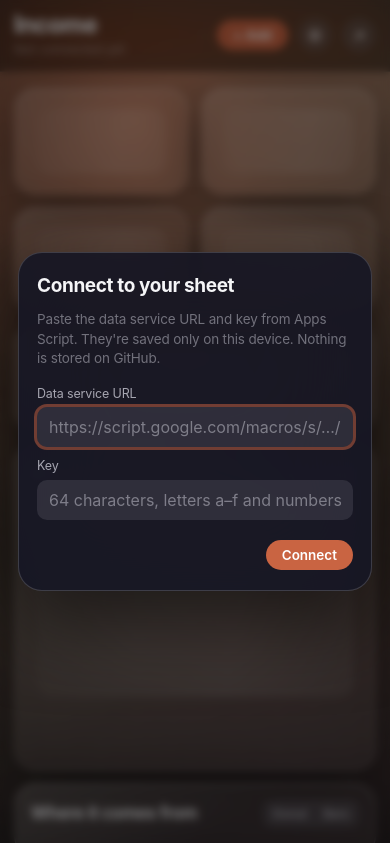
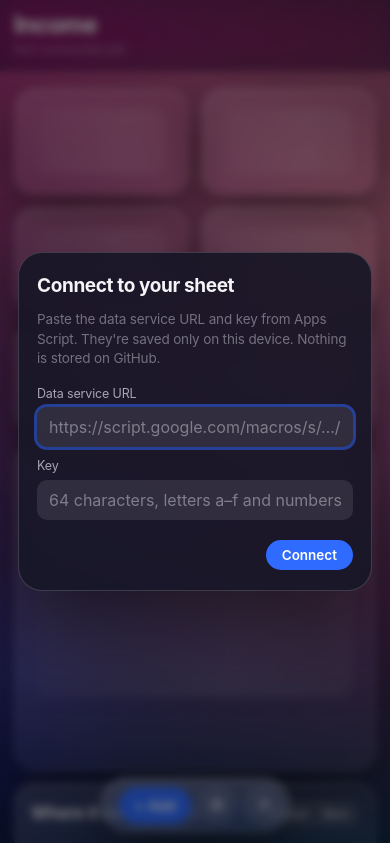
Before and after one commit to everett-major/income-dashboard, a plain HTML site: page index.html in a window 390 px wide. Shown: the top 843 px of the page. Drawn offline with Linux system fonts and the light colour scheme.

Commit message:
Bottom glass control bar on phones, Vivid theme, faster gradient
- Phones: year switcher, Add, settings and sheet link float in a Liquid
  Glass bar at the bottom (Add menu opens upward). Desktop unchanged.
- New default Vivid theme (pink, orange, blue, purple, cyan).
- Background motion is about twice as fast in every theme.

Co-Authored-By: Claude Opus 5.5 <noreply@anthropic.com>

```diff
--- a/index.html
+++ b/index.html
@@ -298,6 +298,25 @@
   @media (max-width: 600px) {
     input, select { font-size: 16px; }
     dialog form { padding: 20px 18px; }
+    /* Controls live in a floating Liquid Glass bar at the bottom, within thumb reach */
+    .nav-actions.dock { position: fixed; z-index: 40; left: 50%; bottom: calc(12px + env(safe-area-inset-bottom));
+      transform: translateX(-50%); display: flex; align-items: center; gap: 6px; padding: 6px; border-radius: 999px;
+      max-width: calc(100vw - 20px);
+      background: linear-gradient(180deg, rgba(255,255,255,.2), rgba(255,255,255,.07));
+      -webkit-backdrop-filter: blur(22px) saturate(190%) brightness(1.08); backdrop-filter: blur(22px) saturate(190%) brightness(1.08);
+      border: 1px solid rgba(255,255,255,.3);
+      box-shadow: inset 0 1px 1px rgba(255,255,255,.55), inset 0 -1px 1px rgba(255,255,255,.12), 0 12px 34px rgba(0,0,0,.38);
+      animation: dockIn .6s var(--spring) backwards; }
+    .nav-actions.dock .seg { background: rgba(255,255,255,.1); border-radius: 999px; padding: 3px; }
+    .nav-actions.dock .seg .thumb { border-radius: 999px; top: 3px; bottom: 3px; background: rgba(255,255,255,.26); }
+    .nav-actions.dock .seg button { padding: 7px 12px; font-size: 14px; border-radius: 999px; }
+    .nav-actions.dock .icon-btn { width: 40px; height: 40px; font-size: 17px; background: rgba(255,255,255,.1); }
+    .nav-actions.dock button.add { padding: 10px 15px; font-size: 14.5px; }
+    .nav-actions.dock .menu { top: auto; bottom: calc(100% + 12px); transform-origin: bottom right; }
+    @keyframes dockIn { from { opacity: 0; transform: translateX(-50%) translateY(24px) scale(.94); } }
+    .toast { bottom: calc(80px + env(safe-area-inset-bottom)); }
+    .wrap { padding-bottom: calc(110px + env(safe-area-inset-bottom)); }
+    .nav-inner { min-height: 0; }
     .fgrid { gap: 10px; }
     dialog h3 { font-size: 19px; }
     .table-scroll { margin: 0; overflow: visible; }
@@ -348,7 +367,7 @@
       <h1>Income</h1>
       <div class="sub" id="asof"></div>
     </div>
-    <div class="nav-actions">
+    <div class="nav-actions" id="nav-actions">
       <div class="seg" id="years" role="tablist" aria-label="Year"></div>
       <div class="add-wrap">
         <button class="add" id="add-btn" aria-haspopup="menu" aria-expanded="false">+ Add</button>
@@ -545,6 +564,9 @@ const fmtAny = s => isISO(s) ? fmtDate(s) : (s ? esc(s) : '<span class="muted">
 // Chart sets are validated for colour-blind separation on dark surfaces (3 slots, all pairs).
 const CHART_DEFAULT = ["#0a84ff", "#d97500", "#1baf7a"], CHART_CLAY = ["#c96442", "#4f8fdb", "#2e9f78"];
 const THEMES = {
+  vivid:  { name: "Vivid", note: "Pink, orange, blue & purple", base: ["#1b0a3c", "#2a0b4c", "#0b0622"], accent: "#2f6bff", chart: CHART_DEFAULT,
+            glow: [["255,45,125", .88], ["255,140,20", .72], ["30,90,255", .9], ["150,40,255", .8], ["0,200,255", .42]],
+            nav: ["rgba(26,10,48,.5)", "rgba(20,8,38,.78)"] },
   clay:   { name: "Clay", note: "Warm clay & kraft", base: ["#1f1b17", "#28211b", "#110f0d"], accent: "#c96442", chart: CHART_CLAY,
             glow: [["201,100,66", .78], ["212,162,127", .52], ["235,219,188", .2], ["150,70,45", .62], ["118,86,150", .26]],
             nav: ["rgba(32,27,22,.55)", "rgba(24,21,18,.8)"] },
@@ -559,7 +581,7 @@ const THEMES = {
             nav: ["rgba(4,22,27,.55)", "rgba(3,17,21,.8)"] },
 };
 const THEME_KEY = "incomeDashboard.theme";
-let THEME = THEMES[(() => { try { return localStorage.getItem(THEME_KEY); } catch (e) { return null; } })()] || THEMES.clay;
+let THEME = THEMES[(() => { try { return localStorage.getItem(THEME_KEY); } catch (e) { return null; } })()] || THEMES.vivid;
 function applyTheme(t) {
   THEME = t;
   const r = document.documentElement.style;
@@ -578,8 +600,8 @@ applyTheme(THEME);
   const c = document.getElementById("bgc"), ctx = c.getContext("2d", { alpha: false });
   const reduce = matchMedia("(prefers-reduced-motion: reduce)");
   // [centre x %, centre y %, amp x %, amp y %, speed x, speed y, phase] — two layered waves per axis make the motion organic
-  const P = [[14, 10, 26, 20, 1.6e-4, 1.3e-4, 0], [86, 28, 24, 24, 1.2e-4, 1.5e-4, 2.1], [24, 88, 28, 18, 1.4e-4, 1.1e-4, 4.2],
-             [70, 70, 30, 26, 0.9e-4, 1.25e-4, 5.3], [82, 105, 22, 22, 1.05e-4, 1.3e-4, 1.3]];
+  const P = [[14, 10, 26, 20, 2.9e-4, 2.35e-4, 0], [86, 28, 24, 24, 2.15e-4, 2.7e-4, 2.1], [24, 88, 28, 18, 2.5e-4, 2.0e-4, 4.2],
+             [70, 70, 30, 26, 1.65e-4, 2.25e-4, 5.3], [82, 105, 22, 22, 1.9e-4, 2.35e-4, 1.3]];
   const T0 = 2e5;
   let id = null, sy = 0, base = null;
   const resize = () => {
@@ -1317,6 +1339,18 @@ function load() {
 }
 $("refresh").onclick = load;
 
+// Phones: controls float at the bottom; wider screens: back in the top bar
+(function dock() {
+  const mq = matchMedia("(max-width: 600px)"), el = $("nav-actions"), home = el.parentElement;
+  const place = () => {
+    if (mq.matches && el.parentElement !== document.body) { document.body.appendChild(el); el.classList.add("dock"); }
+    else if (!mq.matches && el.parentElement !== home) { home.appendChild(el); el.classList.remove("dock"); }
+    updateThumb($("years"));
+  };
+  if (mq.addEventListener) mq.addEventListener("change", place); else mq.addListener(place);
+  place();
+})();
+
 if (!REMOTE) { render(window.TRACKER); }
 else if (!getCfg()) { document.body.classList.add("loading"); $("asof").textContent = "Not connected yet"; openConnect(); }
 else load();
```
